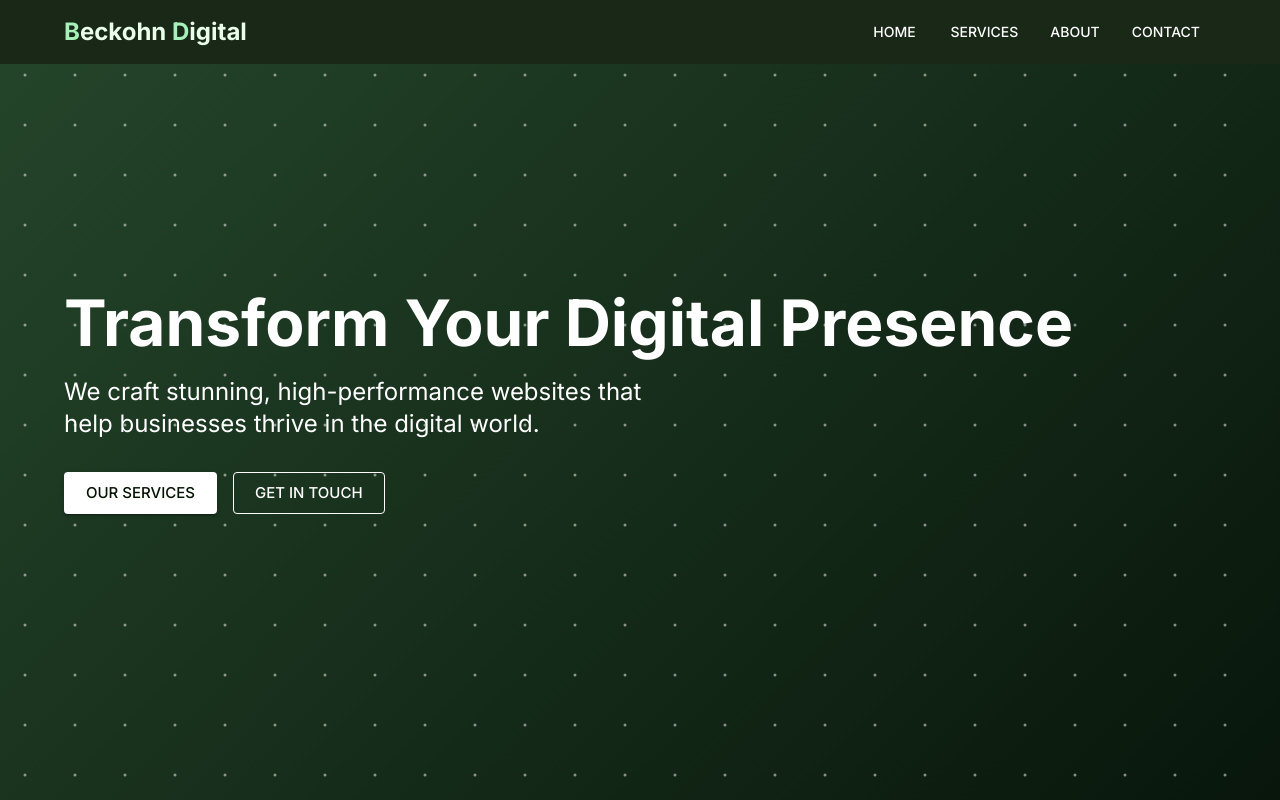
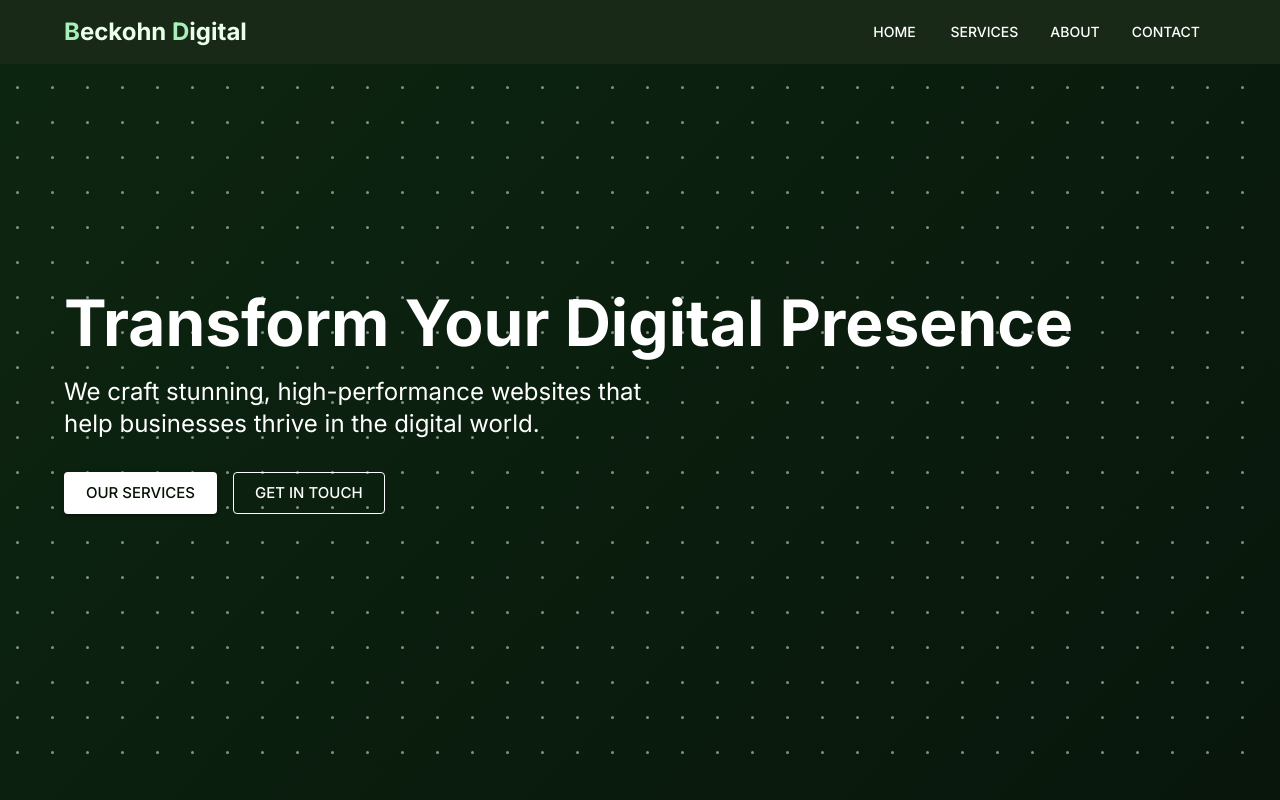
Before and after one commit to Chickohn/beckohn-industries, a React (Create React App) app: page / in a window 1280 px wide. Shown: the top 800 px of the page. Built offline with nearby package versions, Linux system fonts and the light colour scheme.

Commit message:
Update color gradient start value and adjust dot spacing for improved visual consistency in HeroBackgroundDots component.

```diff
--- a/src/components/HeroBackgroundDots.tsx
+++ b/src/components/HeroBackgroundDots.tsx
@@ -1,7 +1,7 @@
 import React, { useRef, useEffect } from 'react';
 import '../index.css'
 
-const DOT_SPACING = 50; // px
+const DOT_SPACING = 35; // px
 const DOT_RADIUS = 1.5;
 const REPULSE_RADIUS = 80; // px
 const REPULSE_STRENGTH = 30; // px
--- a/src/index.css
+++ b/src/index.css
@@ -21,7 +21,7 @@
 
   /* Additional variables for complex styling */
   --color-navbar-bg-scrolled: rgba(255, 255, 255, 0.95);
-  --color-gradient-start: #25462b;
+  --color-gradient-start: #0d2611;
   --color-gradient-end: #08160b;
 }
 
```
